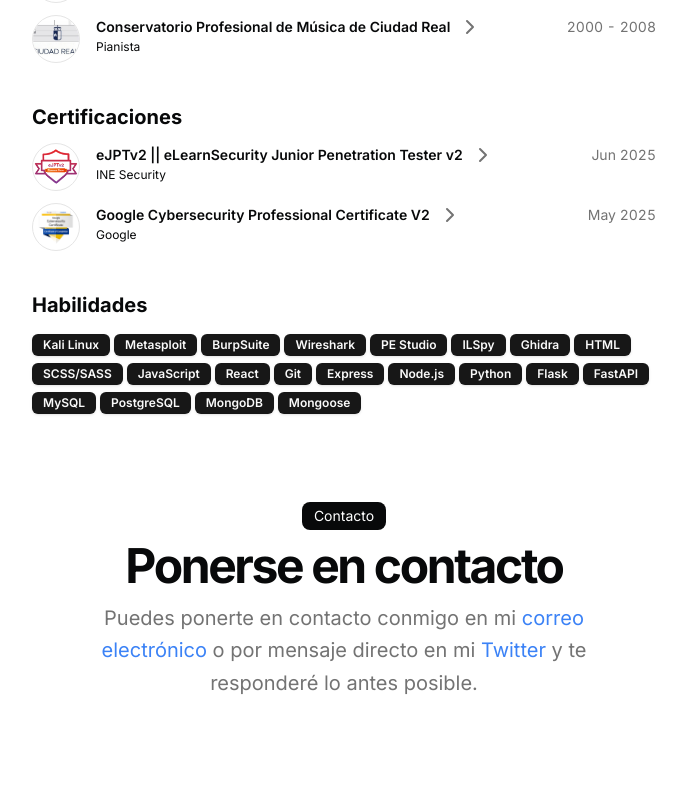
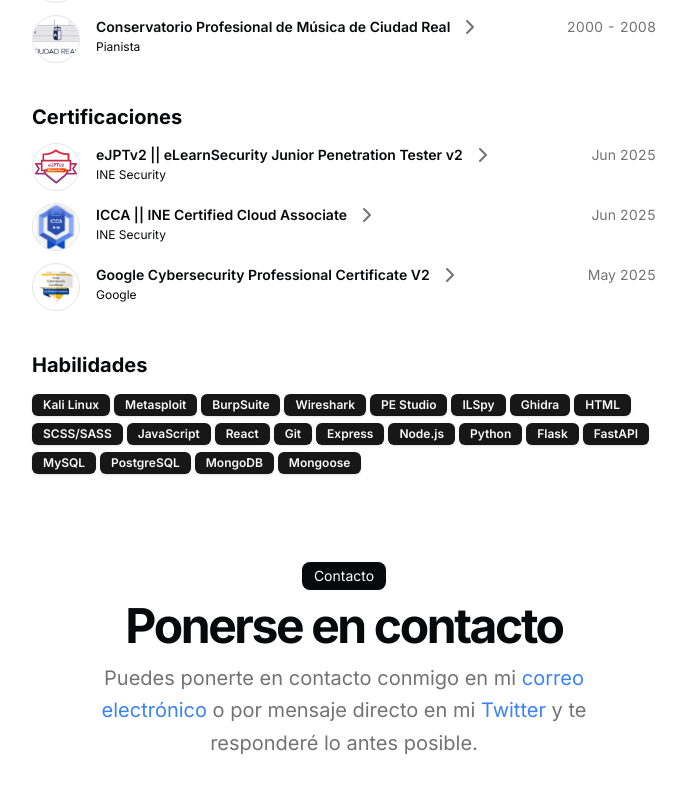
Before and after one commit to rupi014/Portfolio-RBL, a Next.js app: page / in a window 1280 px wide. Shown: the part 2580-3373 px from the top of the page, without its empty margins (296-982 px from the left). Built offline with nearby package versions, Linux system fonts and the light colour scheme.

Commit message:
icca added

```diff
--- a/src/data/resume.tsx
+++ b/src/data/resume.tsx
@@ -155,8 +155,15 @@
     {
       title: "eJPTv2 || eLearnSecurity Junior Penetration Tester v2",
       issuer: "INE Security",
-      href: "https://api.accredible.com/v1/frontend/credential_website_embed_image/certificate/150833169",
+      href: "https://certs.ine.com/309dd480-900b-413e-958c-7e31a78833f6#acc.hWT1Gs5S",
       logoUrl: "/ejpt.png",
+      date: "Jun 2025",
+    },
+    {
+      title: "ICCA || INE Certified Cloud Associate",
+      issuer: "INE Security",
+      href: "https://certs.ine.com/0c2d99dc-621c-4629-a7fb-e0e4c043b9b6#acc.Yr7sA23z",
+      logoUrl: "/icca.png",
       date: "Jun 2025",
     },
     {
```
Also changed, not shown: public/icca.png (added).
